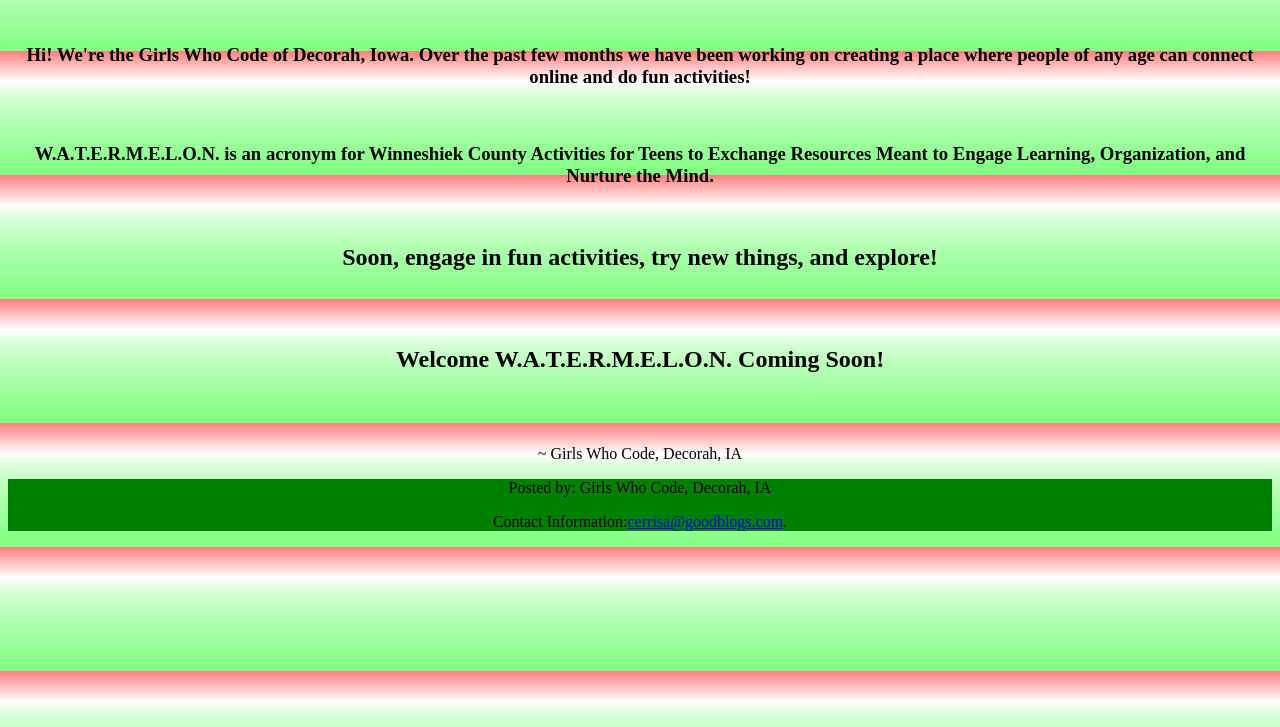
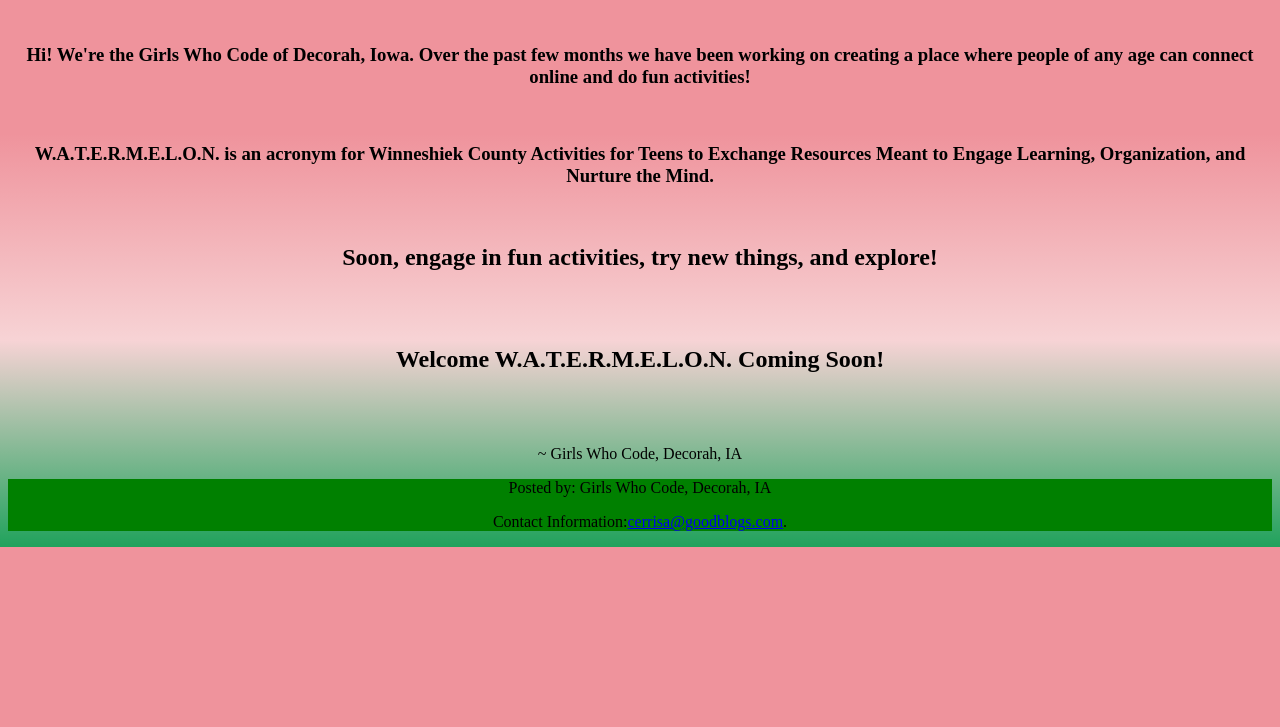
Before and after one commit to girlswhocodedecorah/WelcomeWatermelon, a plain HTML site: page index.html in a window 1280 px wide. Shown: the part 73-800 px from the top of the page. Drawn offline with Linux system fonts and the light colour scheme.

Commit message:
Update index.html

```diff
--- a/index.html
+++ b/index.html
@@ -8,7 +8,7 @@
 
   text-align: center;
     }
-  body{ background-image: repeating-linear-gradient(rgba(255, 0, 0, .5), rgba(255, 255, 255, .5), 10%, rgba(0, 255, 0, .5) 20%);
+  body{ background:linear-gradient(#ef939c, #ef939c, #F7D3D5, #20a25c);
     }
   </style>
     </head>
```
